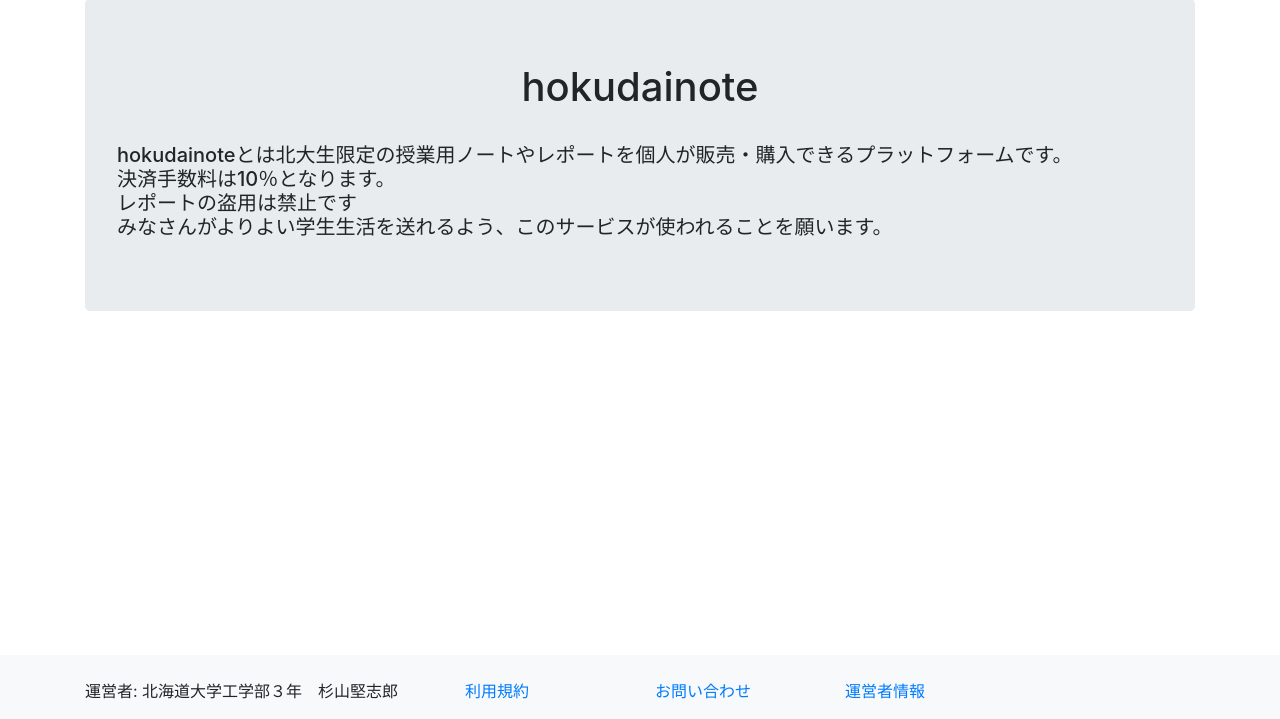
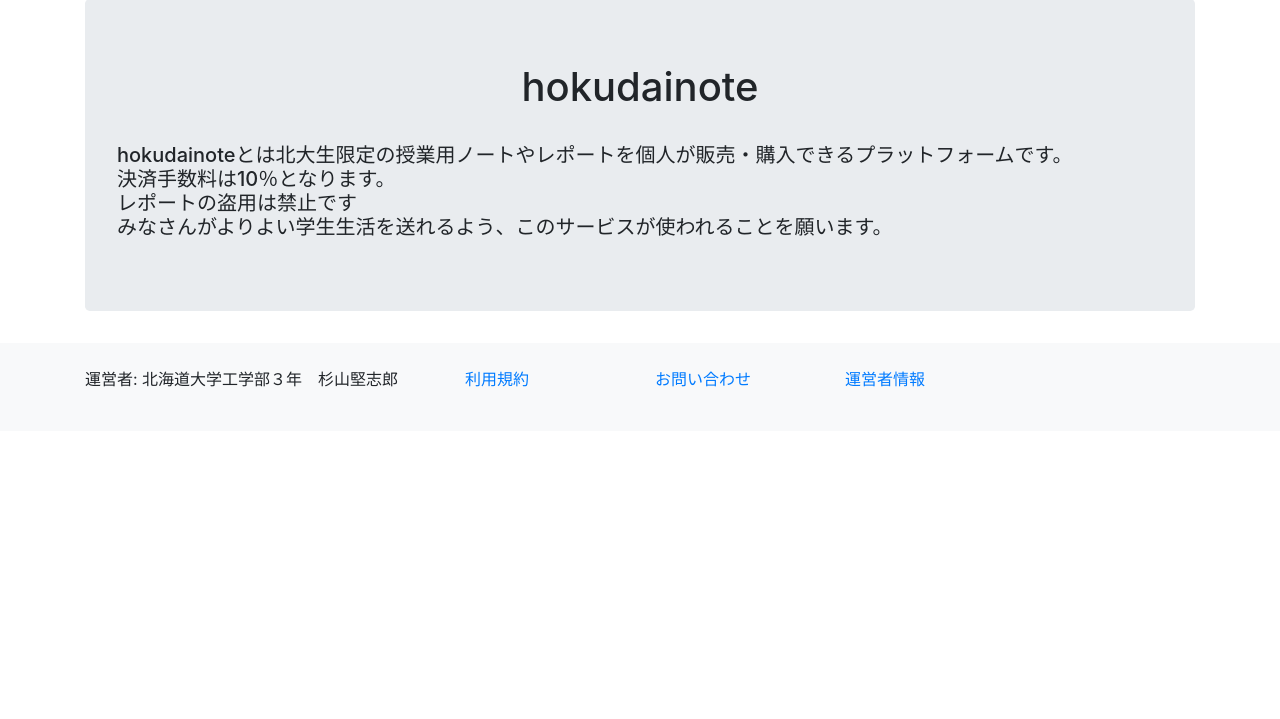
Before and after one commit to KenshiroSugiyama/hokudainote, a Rails app: page / in a window 1280 px wide. Shown: the part 81-800 px from the top of the page. Run offline with Rails 7, Linux system fonts and the light colour scheme; style sheets or scripts are compiled from the project's sources; some libraries are stand-ins or nearby versions.

Commit message:
footer固定解除

```diff
--- a/app/views/layouts/_footer.html.erb
+++ b/app/views/layouts/_footer.html.erb
@@ -1,4 +1,4 @@
-<footer class="footer bg-light fixed-bottom">
+<footer class="footer bg-light ">
   <div class="container">
   <br>
     <div class="row">
@@ -13,5 +13,6 @@
         <%= link_to "運営者情報",toppages_profile_path %>
         </div>
     </div>
+    <br>
   </div>
 </footer>
```
